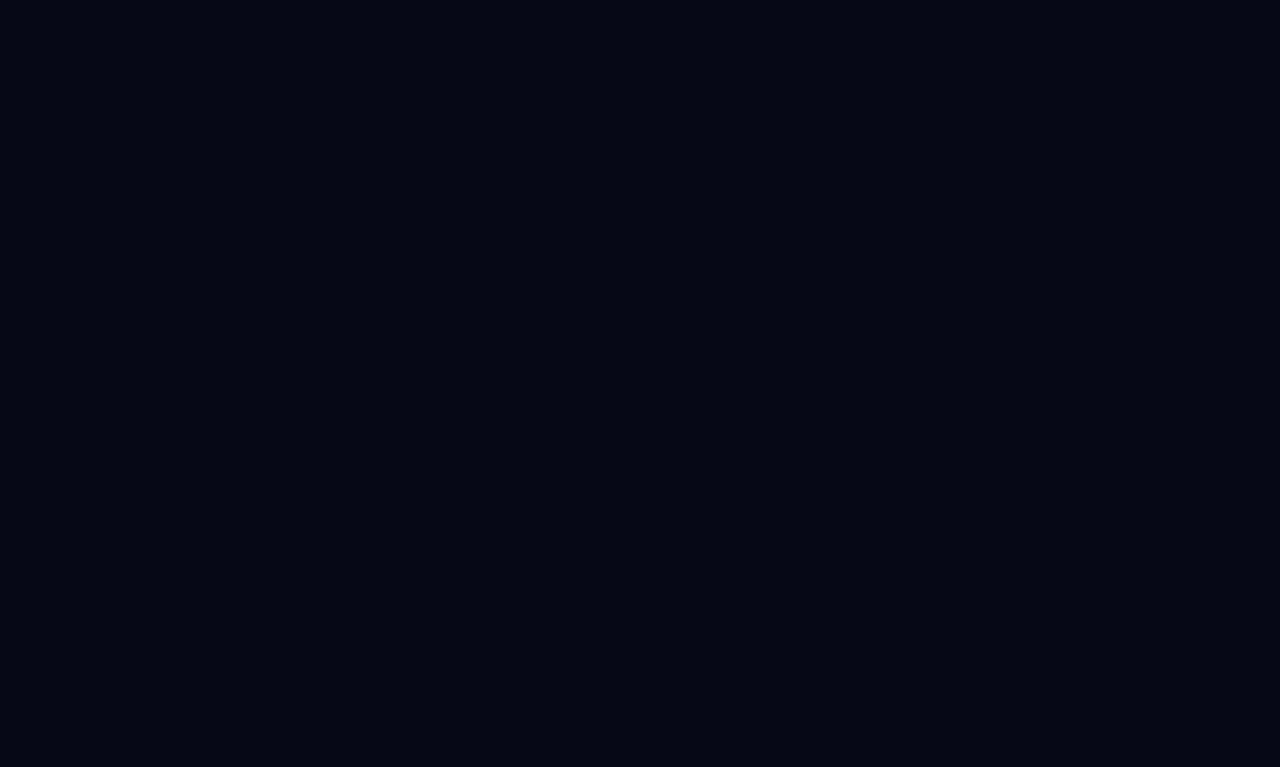
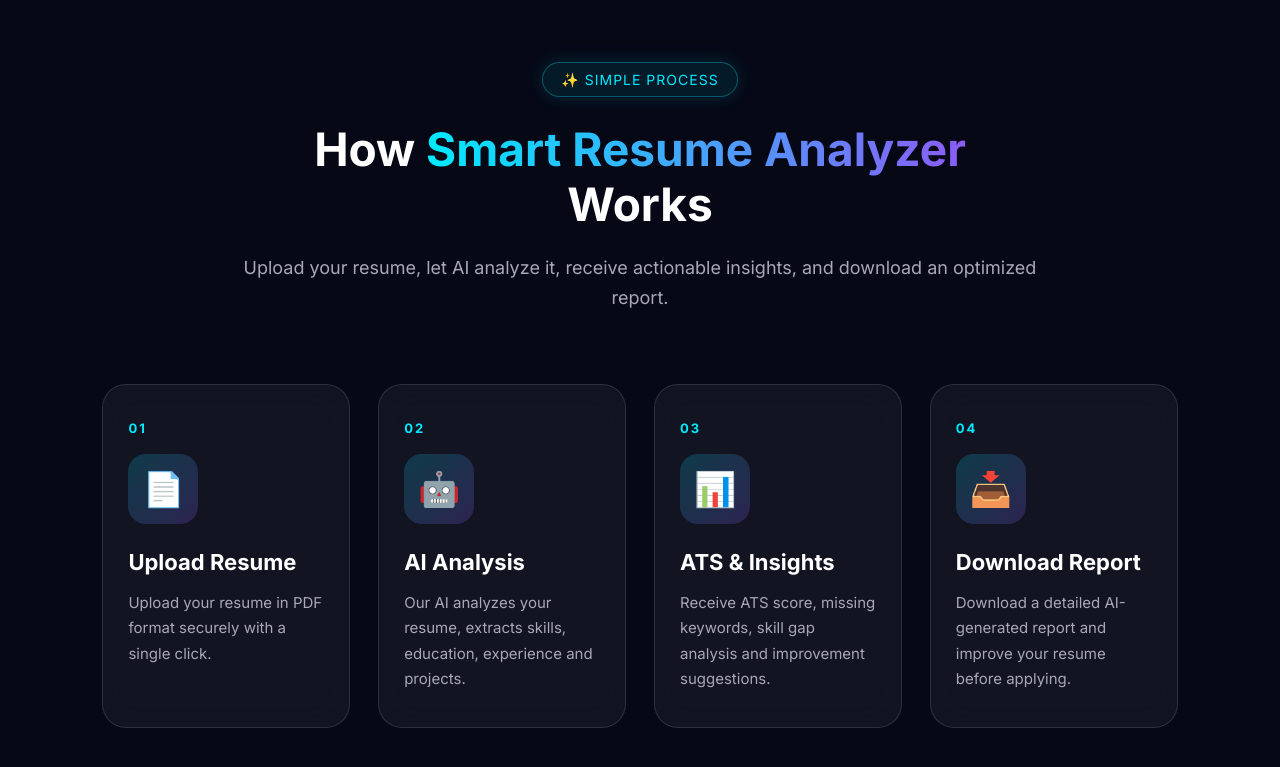
Before and after one commit to shrishti452/smart-resume-analyzer, a React (Vite) app: page / in a window 1280 px wide. Shown: the part 2009-2776 px from the top of the page. Before the commit the page ends 1971 px from the top, so only its background shows below. Built offline with nearby package versions, Linux system fonts and the light colour scheme.

Commit message:
Added How It Works section

```diff
--- a/src/App.jsx
+++ b/src/App.jsx
@@ -2,6 +2,7 @@ import "./App.css";
 import Navbar from "./components/Navbar/Navbar";
 import Hero from "./components/Hero/Hero";
 import Features from "./components/Features/Features";
+import HowItWorks from "./components/HowItWorks/HowItWorks";
 
 function App() {
   const projectName = "Smart Resume Analyzer";
@@ -11,6 +12,7 @@ function App() {
       <Navbar title={projectName} />
       <Hero />
       <Features />
+      <HowItWorks />
     </div>
   );
 }
--- /dev/null
+++ b/src/components/HowItWorks/howitworks.css
@@ -0,0 +1,141 @@
+.how-it-works {
+    width: 100%;
+    padding: 100px 8%;
+    position: relative;
+}
+
+.how-header {
+    text-align: center;
+    max-width: 800px;
+    margin: 0 auto 70px;
+}
+
+.how-badge {
+    display: inline-block;
+    padding: 8px 18px;
+    border-radius: 50px;
+    background: rgba(0, 234, 255, 0.08);
+    border: 1px solid rgba(0, 234, 255, 0.3);
+    color: #00eaff;
+    font-size: 14px;
+    letter-spacing: 1px;
+    box-shadow: 0 0 18px rgba(0, 234, 255, 0.15);
+}
+
+.how-header h2 {
+    margin-top: 25px;
+    font-size: 46px;
+    color: white;
+    line-height: 1.2;
+}
+
+.how-header h2 span {
+    background: linear-gradient(90deg, #00eaff, #8b5cf6);
+    -webkit-background-clip: text;
+    -webkit-text-fill-color: transparent;
+}
+
+.how-header p {
+    margin-top: 20px;
+    color: #a8a8b8;
+    font-size: 18px;
+    line-height: 1.7;
+}
+
+.steps-container {
+    display: grid;
+    grid-template-columns: repeat(4, 1fr);
+    gap: 28px;
+}
+
+.step-card {
+    position: relative;
+    padding: 35px 25px;
+    background: rgba(255, 255, 255, 0.05);
+    border: 1px solid rgba(255, 255, 255, 0.12);
+    border-radius: 24px;
+    backdrop-filter: blur(15px);
+    transition: all .35s ease;
+    overflow: hidden;
+}
+
+.step-card::before {
+    content: "";
+    position: absolute;
+    width: 140px;
+    height: 140px;
+    background: linear-gradient(135deg, #00eaff, #8b5cf6);
+    filter: blur(90px);
+    opacity: 0;
+    top: -40px;
+    right: -40px;
+    transition: .35s;
+}
+
+.step-card:hover::before {
+    opacity: .6;
+}
+
+.step-card:hover {
+    transform: translateY(-10px);
+    border-color: rgba(0, 234, 255, .45);
+    box-shadow: 0 20px 45px rgba(0, 0, 0, .35);
+}
+
+.step-number {
+    font-size: 13px;
+    color: #00eaff;
+    font-weight: 700;
+    letter-spacing: 2px;
+    margin-bottom: 18px;
+}
+
+.step-icon {
+    width: 70px;
+    height: 70px;
+    border-radius: 18px;
+    display: flex;
+    align-items: center;
+    justify-content: center;
+    font-size: 34px;
+    margin-bottom: 25px;
+    background: linear-gradient(135deg,
+            rgba(0, 234, 255, .18),
+            rgba(139, 92, 246, .22));
+}
+
+.step-card h3 {
+    color: white;
+    font-size: 22px;
+    margin-bottom: 15px;
+}
+
+.step-card p {
+    color: #a8a8b8;
+    line-height: 1.7;
+    font-size: 15px;
+}
+
+@media (max-width:1100px) {
+
+    .steps-container {
+        grid-template-columns: repeat(2, 1fr);
+    }
+
+}
+
+@media (max-width:700px) {
+
+    .how-it-works {
+        padding: 80px 5%;
+    }
+
+    .how-header h2 {
+        font-size: 32px;
+    }
+
+    .steps-container {
+        grid-template-columns: 1fr;
+    }
+
+}
--- /dev/null
+++ b/src/components/HowItWorks/howitworks.jsx
@@ -0,0 +1,81 @@
+import "./HowItWorks.css";
+
+function HowItWorks() {
+    const steps = [
+        {
+            number: "01",
+            icon: "📄",
+            title: "Upload Resume",
+            description:
+                "Upload your resume in PDF format securely with a single click.",
+        },
+        {
+            number: "02",
+            icon: "🤖",
+            title: "AI Analysis",
+            description:
+                "Our AI analyzes your resume, extracts skills, education, experience and projects.",
+        },
+        {
+            number: "03",
+            icon: "📊",
+            title: "ATS & Insights",
+            description:
+                "Receive ATS score, missing keywords, skill gap analysis and improvement suggestions.",
+        },
+        {
+            number: "04",
+            icon: "📥",
+            title: "Download Report",
+            description:
+                "Download a detailed AI-generated report and improve your resume before applying.",
+        },
+    ];
+
+    return (
+        <section className="how-it-works">
+
+            <div className="how-header">
+
+                <span className="how-badge">
+                    ✨ SIMPLE PROCESS
+                </span>
+
+                <h2>
+                    How <span>Smart Resume Analyzer</span> Works
+                </h2>
+
+                <p>
+                    Upload your resume, let AI analyze it, receive actionable insights,
+                    and download an optimized report.
+                </p>
+
+            </div>
+
+            <div className="steps-container">
+
+                {steps.map((step, index) => (
+                    <div className="step-card" key={index}>
+
+                        <div className="step-number">
+                            {step.number}
+                        </div>
+
+                        <div className="step-icon">
+                            {step.icon}
+                        </div>
+
+                        <h3>{step.title}</h3>
+
+                        <p>{step.description}</p>
+
+                    </div>
+                ))}
+
+            </div>
+
+        </section>
+    );
+}
+
+export default HowItWorks;
```
